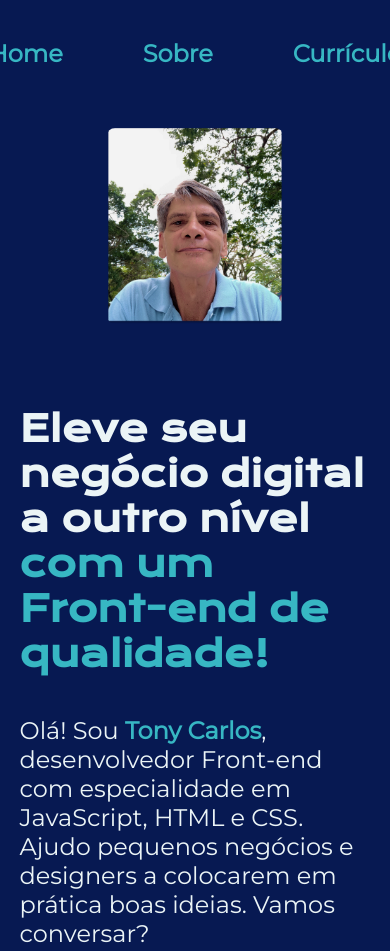
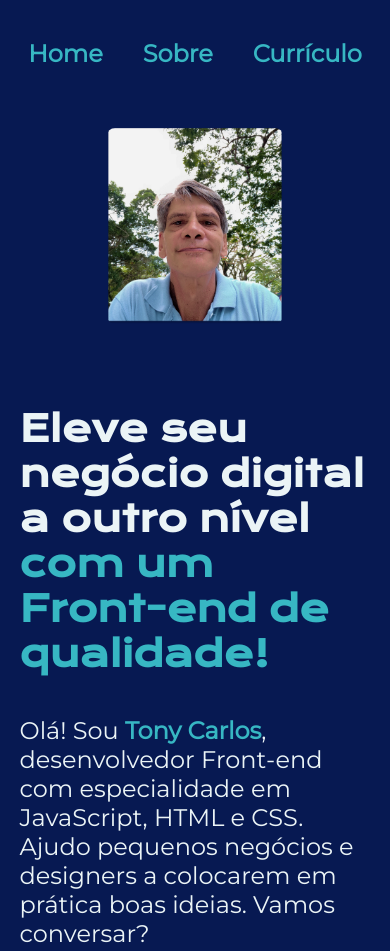
Before and after one commit to tonycarlosdev/portfolio-alura-one-estudo, a plain HTML site: page index.html in a window 390 px wide. Shown: the top 951 px of the page. Drawn offline with nearby package versions, Linux system fonts and the light colour scheme.

Commit message:
corrigindo o responsivo do menu

```diff
--- a/styles/style.css
+++ b/styles/style.css
@@ -138,3 +138,16 @@ body {
     width: auto;
   }
 }
+@media(max-width: 432px) {
+  .cabecalho__menu {
+    justify-content: center;
+    gap: 50px;
+  }
+}
+@media(max-width: 395px) {
+  .cabecalho__menu {
+    justify-content: center;
+    gap: 40px;
+  }
+
+}
```
